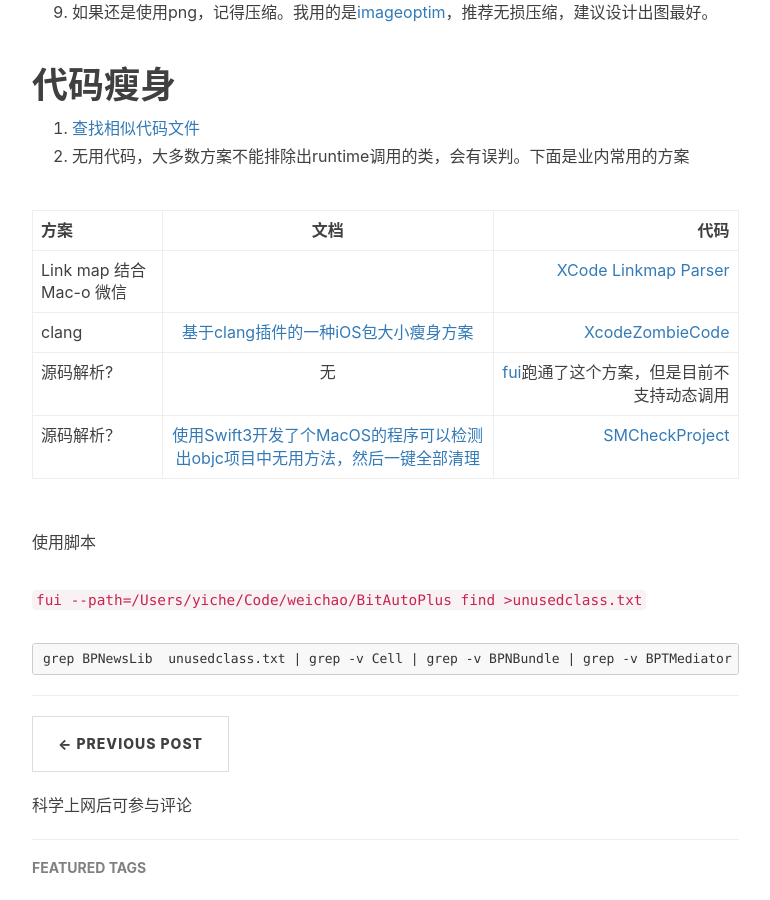
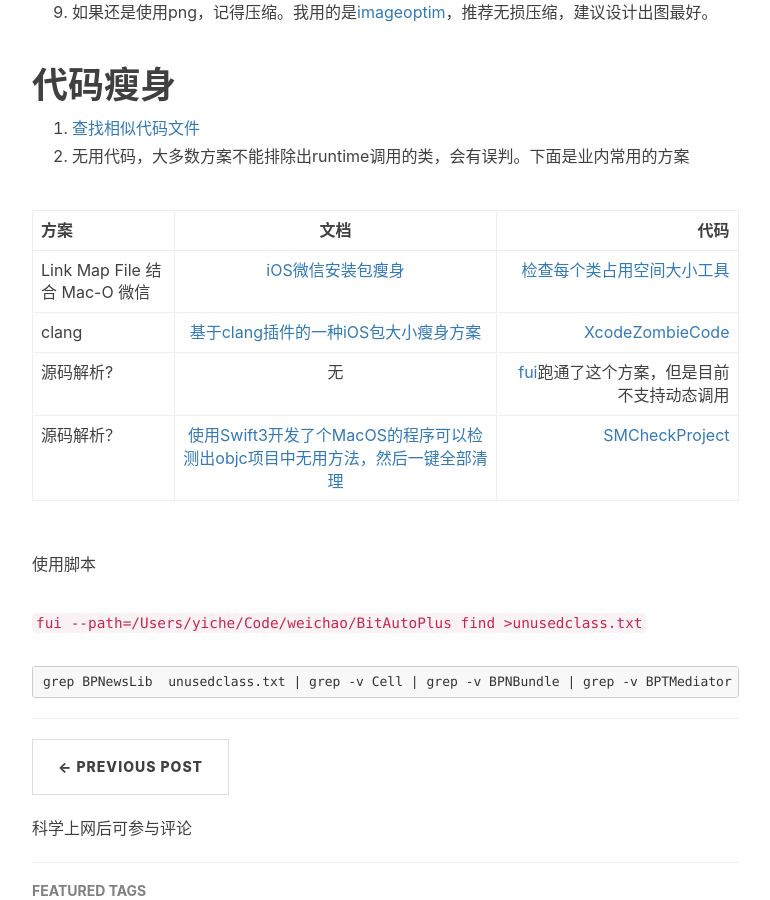
Before and after one commit to toolazytoname/toolazytoname.github.io, a Jekyll site: the page built from _posts/2019-09-19-iOS-App-thin.markdown, in a window 1280 px wide and 900 px high, scrolled down 1245 px. Shown: the whole window, without its empty margins (233-1003 px from the left). Built offline with Jekyll 4.4.1, drawn with Linux system fonts in a browser that asks for light colours; nearby versions of some CDN libraries; comment, search, counter and statistics services are not loaded.

Commit message:
edit App-thin

```diff
--- a/_posts/2019-09-19-iOS-App-thin.markdown
+++ b/_posts/2019-09-19-iOS-App-thin.markdown
@@ -36,7 +36,7 @@ tags:
 
 | 方案          |      文档       | 代码 |
 | :------------ | :-------------: | ------------: |
-| Link map 结合 Mac-o 微信         |  |         [XCode Linkmap Parser](https://gist.github.com/bang590/8f3e9704f1c2661836cd) |
+| Link Map File 结合 Mac-O 微信 | [iOS微信安装包瘦身](https://mp.weixin.qq.com/s?__biz=MzAwNDY1ODY2OQ==&mid=207986417&idx=1&sn=77ea7d8e4f8ab7b59111e78c86ccfe66&3rd=MzA3MDU4NTYzMw==&scene=6#rd) | [检查每个类占用空间大小工具](https://github.com/toolazytoname/LinkMap) |
 | clang      |    [基于clang插件的一种iOS包大小瘦身方案](https://mp.weixin.qq.com/s?__biz=MzUxMzcxMzE5Ng==&mid=2247488360&idx=1&sn=94fba30a87d0f9bc0b9ff94d3fed3386&source=41#wechat_redirect)     |           [XcodeZombieCode](https://github.com/kangwang1988/XcodeZombieCode) |
 | 源码解析? |    无     |           [fui](https://github.com/dblock/fui)跑通了这个方案，但是目前不支持动态调用|
 | 源码解析？ | [使用Swift3开发了个MacOS的程序可以检测出objc项目中无用方法，然后一键全部清理](https://www.jianshu.com/p/a53480ad0364) | [SMCheckProject](https://github.com/ming1016/SMCheckProject.git) |
```
